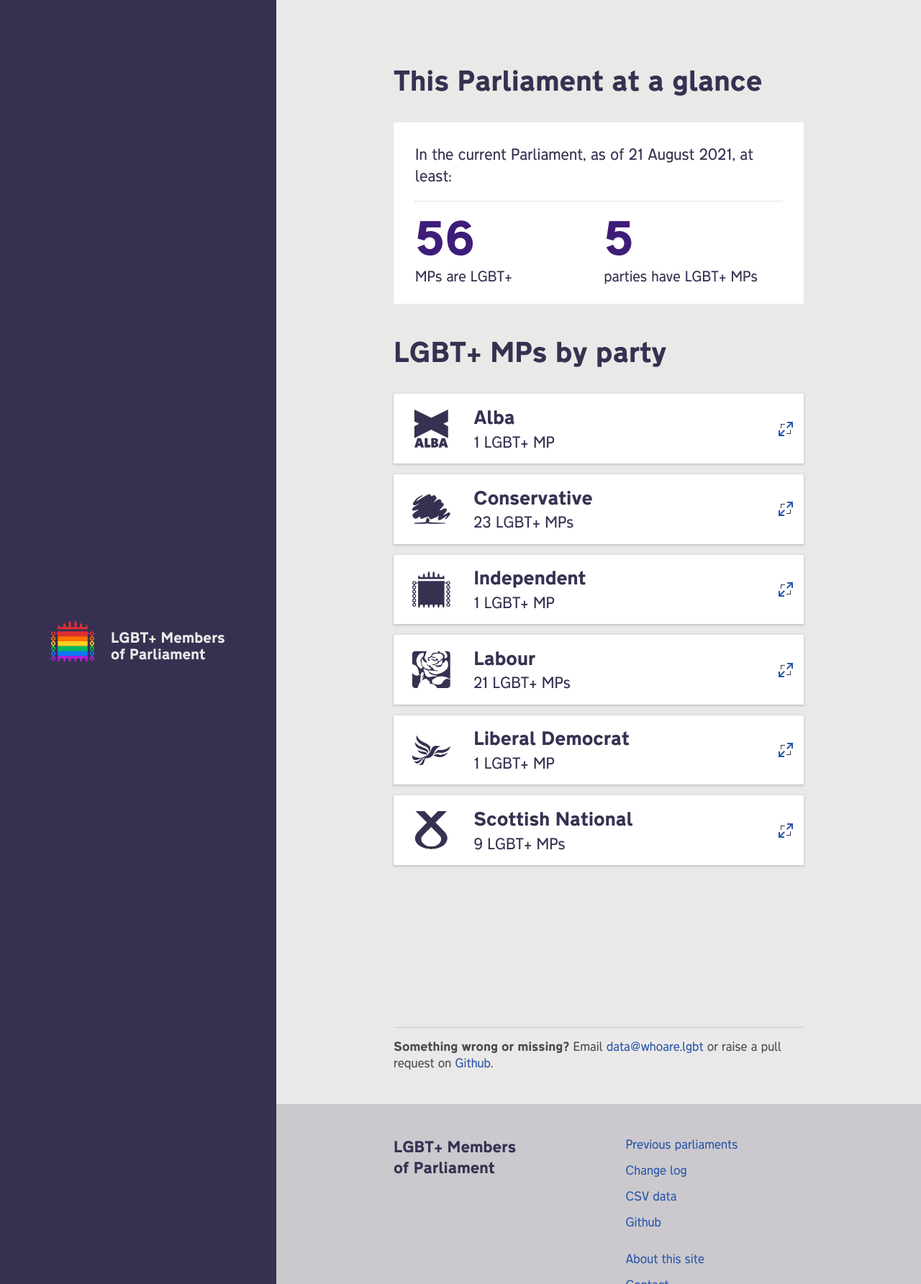
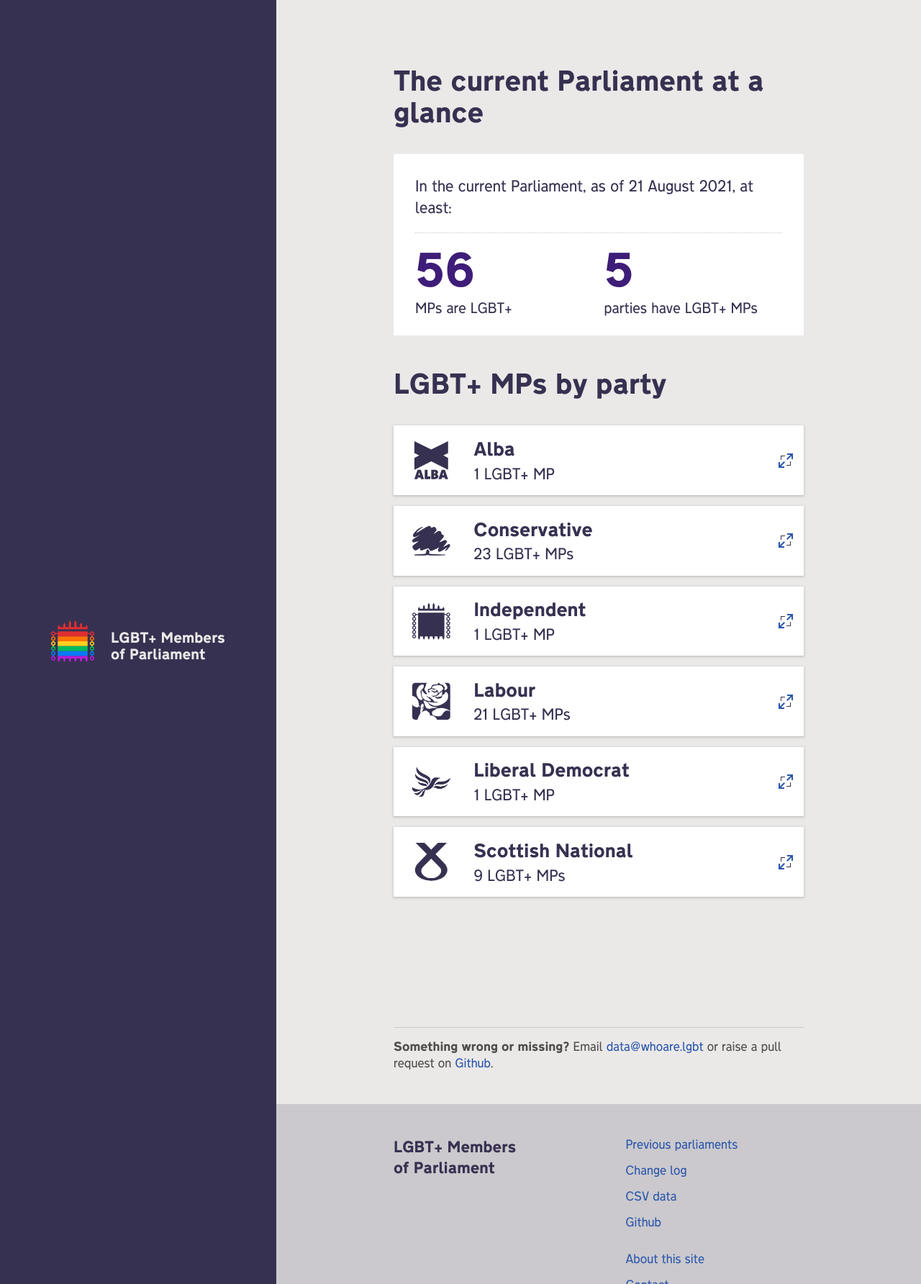
Before and after one commit to johnpeart/lgbt-mp, a Jekyll site: the page built from index.md, in a window 1280 px wide. Shown: the whole page at 72% size. Built offline with Jekyll 4.4.1, drawn with Linux system fonts in a browser that asks for light colours.

Commit message:
Update site

```diff
--- a/_config.yml
+++ b/_config.yml
@@ -2,7 +2,7 @@
 # Site configuration #
 ######################
 title: "LGBT+ Members of Parliament"
-description: "A website and dataset listing the Members of Parliament in the UK House of Commons who say they are lesbian, gay, bisexual or trans or have another minority sexual orientation or gender identity."
+description: "A website and dataset listing the MPs in the UK House of Commons who say they are lesbian, gay, bisexual or trans or have another minority sexual orientation or gender identity (LGBT+)."
 author: "John Peart"
 
 baseurl: "" # the subpath of your site, e.g. /blog
--- a/_includes/components/data.html
+++ b/_includes/components/data.html
@@ -68,7 +68,11 @@
 
 <section class="summary-data">
 
+    {% if parliamentEndDate == "null" and parliamentStartDate == "null" %}
+    <h1>The current Parliament at a glance</h1>
+    {% else %}
     <h1>This Parliament at a glance</h1>
+    {% endif %}
 
     <div class="summary-data">
         {% if parliamentEndDate == "null" and parliamentStartDate == "null" %}
--- a/_includes/head/head.html
+++ b/_includes/head/head.html
@@ -7,7 +7,15 @@
 	<meta name="viewport" content="width=device-width, initial-scale=1, viewport-fit=cover">
 
 	<!-- The above 3 meta tags *must* come first in the head; any other head content must come *after* these tags -->
-	<title>{% if page.title %}{{ page.title | strip_html | strip_newlines | truncate: 200 }}{% else %}{{ site.title | strip_html | strip_newlines | truncate: 200 }}{% endif %}</title>
+	<title>
+		{% if page.layout == "historic" %}{{ "LGBT+ MPs • Historic Parliaments" | strip_html | strip_newlines | truncate: 200 }}
+		{% elsif page.collection == "parliaments" %}LGBT+ MPs
+			{% if page.start-date %} as of {{ page.start-date | date: "%d %B %Y" }}
+			{% elsif page.end-date %} as of {{ page.end-date | date: "%d %B %Y" }}
+			{% else %}
+			{% endif %}
+		{% else %}{{ site.title | strip_html | strip_newlines | truncate: 200 }}{% endif %}
+	</title>
 
 	<!-- Short description of the page (limit to 150 characters) -->
 	<!-- In *some* situations this description is used as a part of the snippet shown in the search results. -->
```
